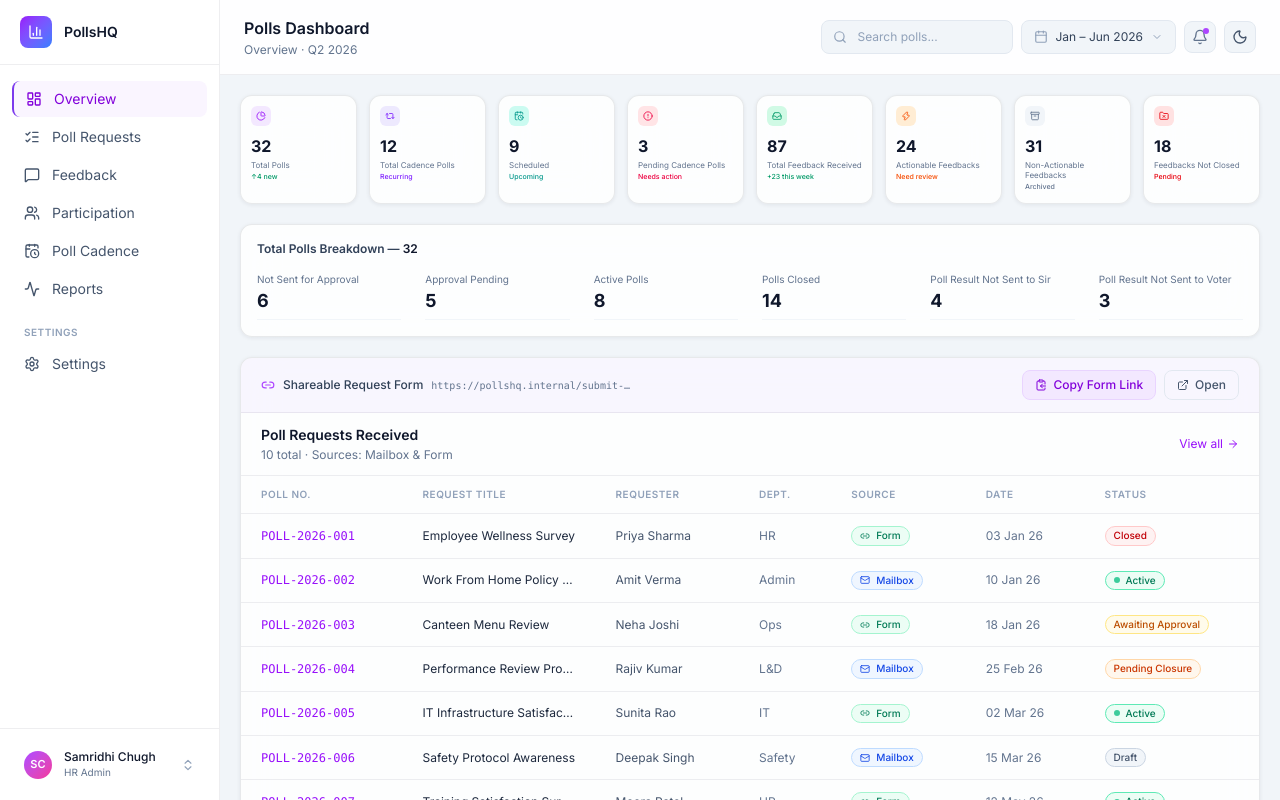
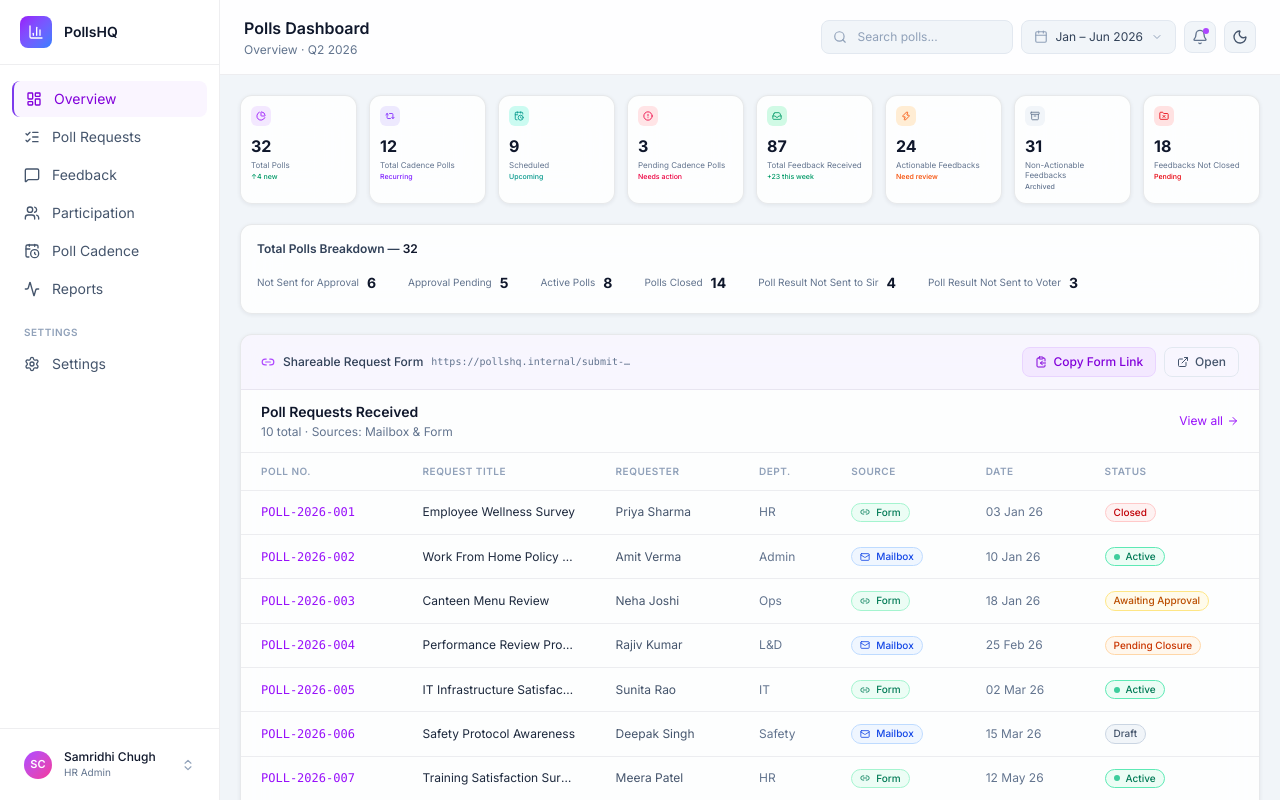
Before and after one commit to samridhichugh2000-hue/Pollsmockup, a Next.js app: page / in a window 1280 px wide. Shown: the top 800 px of the page. Built offline with nearby package versions, Linux system fonts and the light colour scheme.

Commit message:
make breakdown horizontal: label and number inline in a row

```diff
--- a/components/dashboard/TotalPollsBreakdown.tsx
+++ b/components/dashboard/TotalPollsBreakdown.tsx
@@ -8,11 +8,11 @@ export function TotalPollsBreakdown() {
       <p className="text-xs font-semibold text-slate-700 dark:text-slate-300 mb-3">
         Total Polls Breakdown — <span className="text-slate-900 dark:text-slate-100">{total}</span>
       </p>
-      <div className="grid grid-cols-2 sm:grid-cols-3 xl:grid-cols-6 gap-x-6 gap-y-2">
+      <div className="flex flex-wrap gap-x-8 gap-y-2">
         {totalPollsBreakdown.map((item) => (
-          <div key={item.label} className="flex flex-col gap-0.5 py-1 border-b border-slate-100 dark:border-white/5">
-            <span className="text-[10px] text-slate-500 dark:text-slate-400 leading-tight">{item.label}</span>
-            <span className="text-lg font-bold text-slate-900 dark:text-slate-100">{item.value}</span>
+          <div key={item.label} className="flex items-center gap-2 py-1">
+            <span className="text-[10px] text-slate-500 dark:text-slate-400">{item.label}</span>
+            <span className="text-sm font-bold text-slate-900 dark:text-slate-100">{item.value}</span>
           </div>
         ))}
       </div>
```
